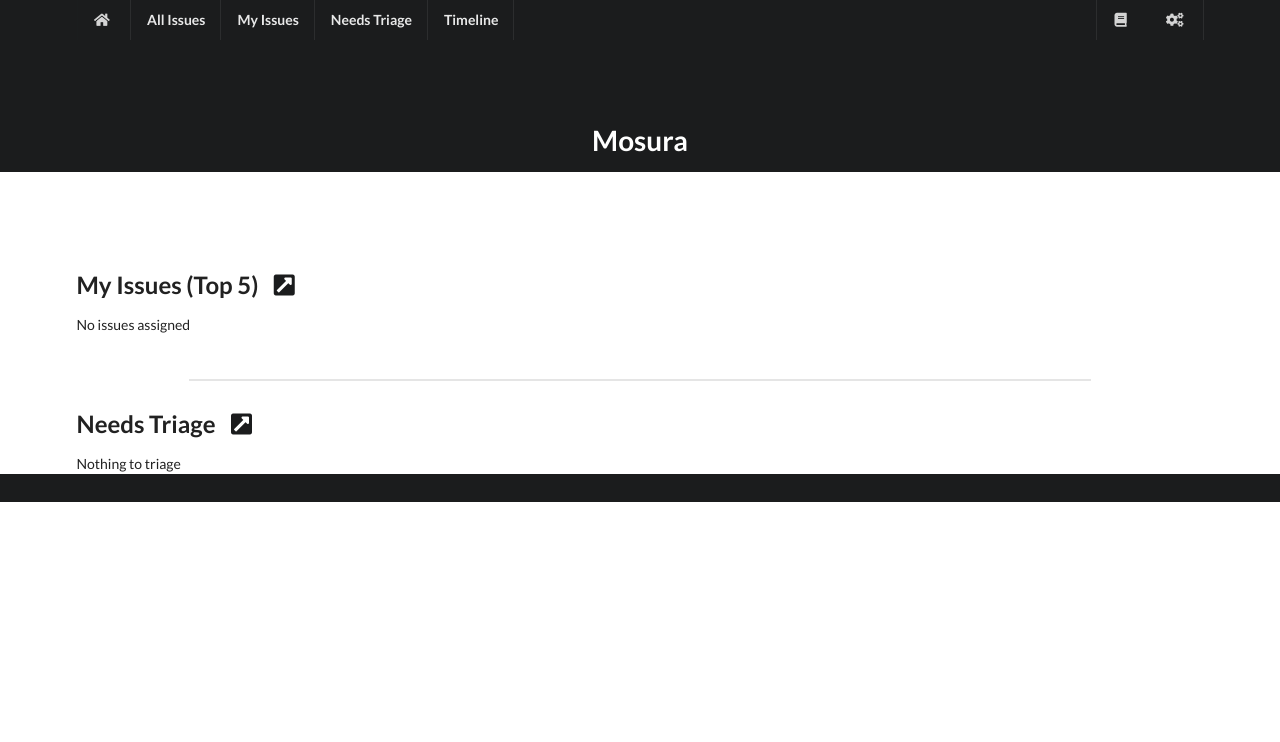
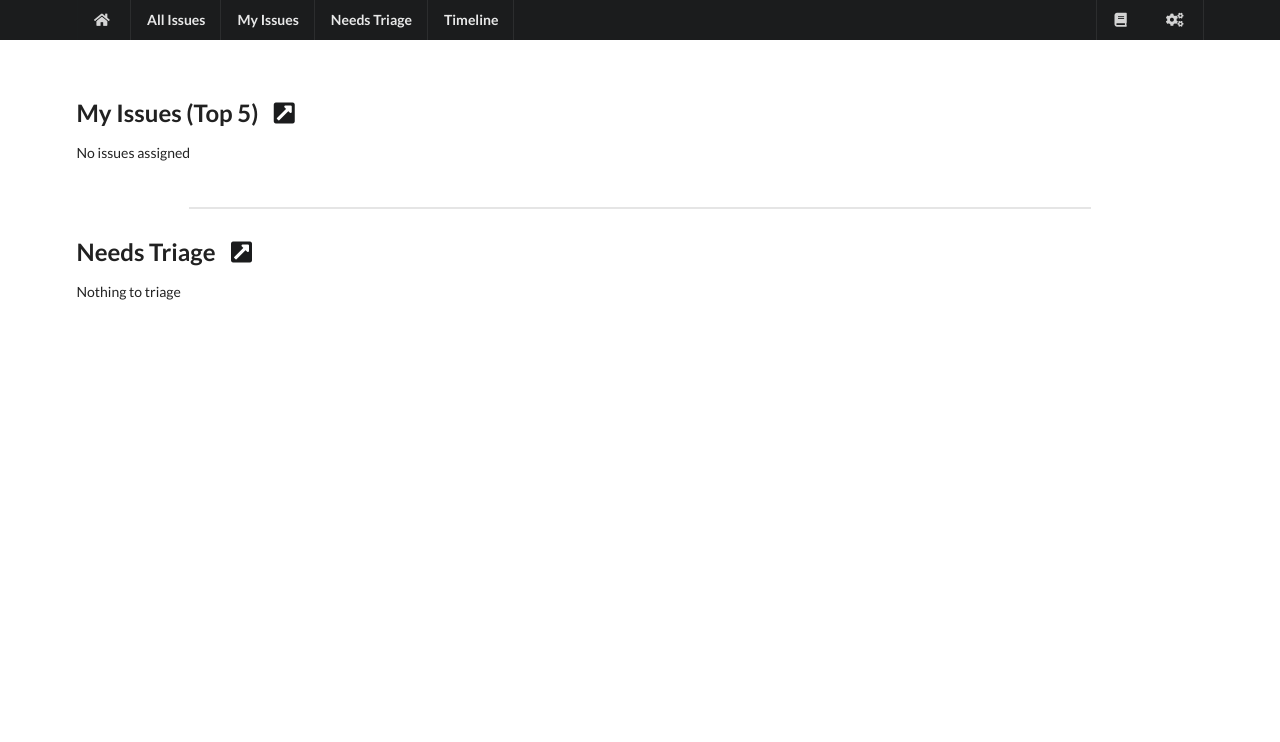
Before and after one commit to TheKevJames/mosura, a FastAPI app: template templates/home.html in a window 1280 px wide. Shown: the top 742 px of the page. Before the commit the page ends 502 px from the top, so only its background shows below. Run offline with FastAPI, Linux system fonts and the light colour scheme; the template is opened without the code that fills it, so the values that code supplies are empty; parts of the project's set-up code (start-up, migrations or seed data) failed here and were passed over.

Commit message:
style(home): clean up home page styles

```diff
--- a/templates/home.html
+++ b/templates/home.html
@@ -2,12 +2,6 @@
 {% block title %}Home{% endblock %}
 
 {% block content %}
-<div class="ui inverted vertical masthead center aligned segment">
-  <div class="ui main text container">
-    <h1 class="ui inverted header">Mosura</h1>
-  </div>
-</div>
-
 <div class="ui main container">
 
   <h2>My Issues (Top 5) <a href="/mine" style="margin-left: 0.3em;"><i class="black external square alternate icon"></i></a></h2>
@@ -87,5 +81,4 @@ function onclick_navigate(e, key) {
 };
 </script>
 
-<div class="ui inverted vertical footer segment"></div>
 {% endblock %}
```
